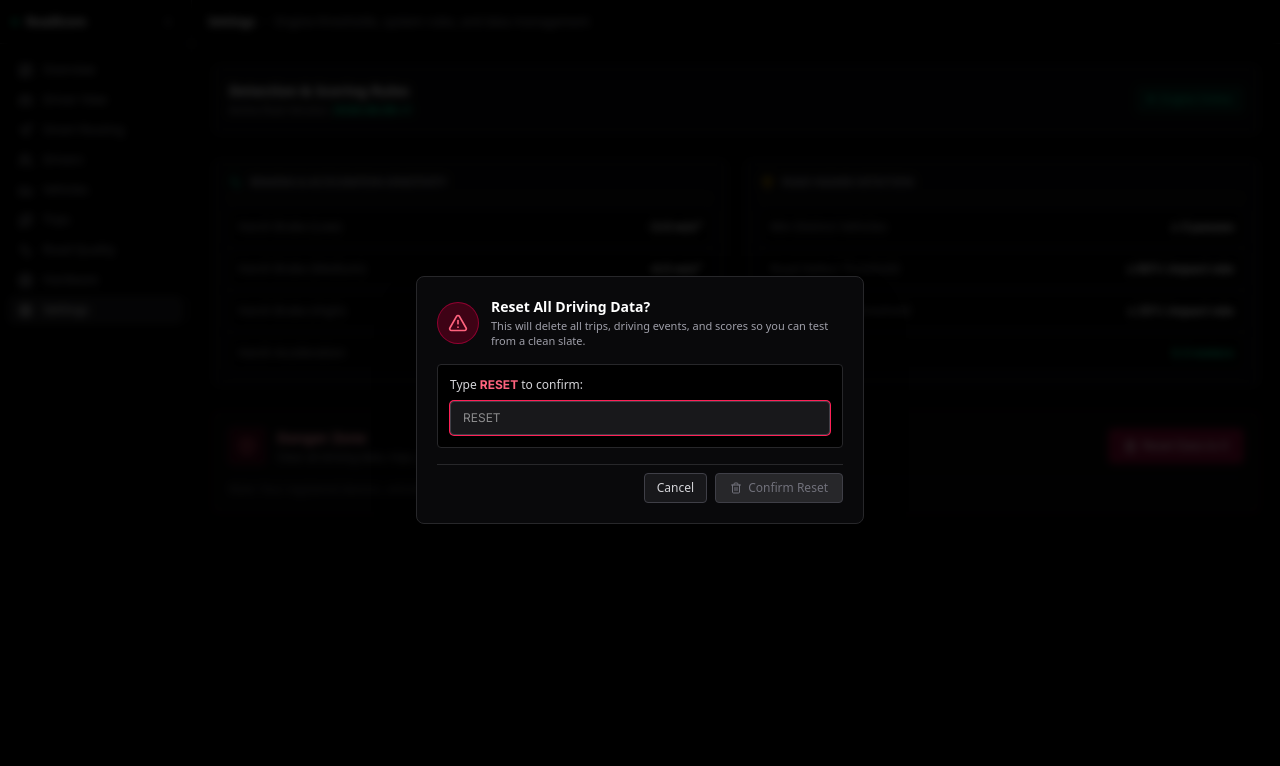
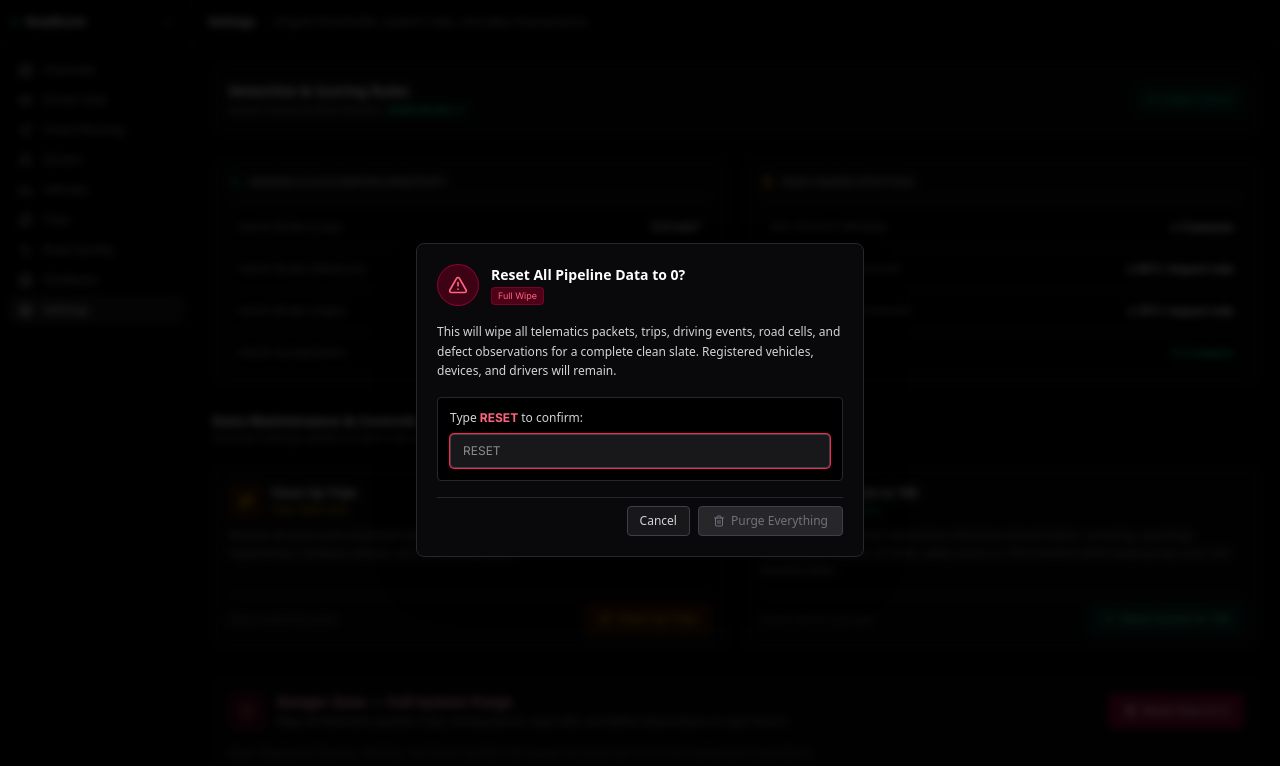
Before and after one commit to gavesh-uhh/roadscore-r1, a Next.js app in the folder web/: page /settings in a window 1280 px wide. Both pictures are taken after a click on the button "Reset Data to 0". Shown: the top 766 px of the page. Built offline with nearby package versions, Linux system fonts and the light colour scheme.

Commit message:
feat(settings): add granular Clean Up Trips and Reset Scores to 100 maintenance controls

```diff
--- a/web/src/app/api/admin/purge/route.ts
+++ b/web/src/app/api/admin/purge/route.ts
@@ -5,10 +5,14 @@ import { createClient } from '@supabase/supabase-js';
 export async function POST(request: Request) {
   try {
     const body = await request.json().catch(() => ({}));
+    const action = body.action || (body.confirmation === 'PURGE_ALL_DATA' ? 'PURGE_ALL_DATA' : null);
 
-    if (body.confirmation !== 'PURGE_ALL_DATA') {
+    if (!action || !['CLEAN_TRIPS', 'RESET_SCORES', 'PURGE_ALL_DATA'].includes(action)) {
       return NextResponse.json(
-        { error: 'Missing or invalid confirmation string. Required: PURGE_ALL_DATA' },
+        {
+          error:
+            'Invalid or missing action. Supported actions: CLEAN_TRIPS, RESET_SCORES, PURGE_ALL_DATA',
+        },
         { status: 400 }
       );
     }
@@ -16,9 +20,22 @@ export async function POST(request: Request) {
     const databaseUrl = process.env.DATABASE_URL;
 
     if (databaseUrl) {
-      // Fast atomic TRUNCATE CASCADE across all pipeline tables
       const sql = postgres(databaseUrl, { prepare: false });
       try {
+        if (action === 'CLEAN_TRIPS') {
+          // Clean only trips
+          await sql`TRUNCATE TABLE trips CASCADE`;
+        } else if (action === 'RESET_SCORES') {
+          // Clear only driver misconduct events & scores table to restore baseline 100
+          await sql`
+            DELETE FROM driving_events
+            WHERE category = 'driver'
+               OR type LIKE 'driver.%'
+               OR attributed_to_driver = true;
+            TRUNCATE TABLE scores CASCADE;
+          `;
+        } else if (action === 'PURGE_ALL_DATA') {
+          // Fast atomic TRUNCATE CASCADE across all pipeline tables
           await sql`
             TRUNCATE TABLE
               scores,
@@ -32,34 +49,65 @@ export async function POST(request: Request) {
               telemetry
             CASCADE
           `;
+        }
       } finally {
         await sql.end();
       }
     } else {
       // Fallback via Supabase REST
       const supabaseUrl = process.env.NEXT_PUBLIC_SUPABASE_URL!;
-      const serviceKey = process.env.SUPABASE_SERVICE_ROLE_KEY || process.env.NEXT_PUBLIC_SUPABASE_ANON_KEY!;
+      const serviceKey =
+        process.env.SUPABASE_SERVICE_ROLE_KEY || process.env.NEXT_PUBLIC_SUPABASE_ANON_KEY!;
       const supabase = createClient(supabaseUrl, serviceKey, { auth: { persistSession: false } });
 
+      if (action === 'CLEAN_TRIPS') {
+        await supabase.from('trips').delete().neq('id', '00000000-0000-0000-0000-000000000000');
+      } else if (action === 'RESET_SCORES') {
+        await supabase
+          .from('driving_events')
+          .delete()
+          .or('category.eq.driver,type.ilike.driver.%,attributed_to_driver.eq.true');
         await supabase.from('scores').delete().neq('id', '00000000-0000-0000-0000-000000000000');
-      await supabase.from('driving_events').delete().neq('id', '00000000-0000-0000-0000-000000000000');
+      } else if (action === 'PURGE_ALL_DATA') {
+        await supabase.from('scores').delete().neq('id', '00000000-0000-0000-0000-000000000000');
+        await supabase
+          .from('driving_events')
+          .delete()
+          .neq('id', '00000000-0000-0000-0000-000000000000');
         await supabase.from('trips').delete().neq('id', '00000000-0000-0000-0000-000000000000');
-      await supabase.from('road_defects').delete().neq('id', '00000000-0000-0000-0000-000000000000');
-      await supabase.from('predictions').delete().neq('id', '00000000-0000-0000-0000-000000000000');
+        await supabase
+          .from('road_defects')
+          .delete()
+          .neq('id', '00000000-0000-0000-0000-000000000000');
+        await supabase
+          .from('predictions')
+          .delete()
+          .neq('id', '00000000-0000-0000-0000-000000000000');
         await supabase.from('road_cells').delete().neq('h3_12', '');
         await supabase.from('engine_checkpoints').delete().neq('consumer', '');
         await supabase.from('telemetry').delete().gte('id', 0);
       }
+    }
+
+    let message = '';
+    if (action === 'CLEAN_TRIPS') {
+      message = 'All trip history has been cleared. Driver profiles, telemetry, and road defects preserved.';
+    } else if (action === 'RESET_SCORES') {
+      message = 'All driver infractions cleared. Driver safety scores are restored to 100.0 baseline.';
+    } else {
+      message = 'All telematics, trips, driving events, road cells, defects, and scores have been purged to 0. Fleet configuration preserved.';
+    }
 
     return NextResponse.json({
       success: true,
-      message: 'All telematics, trips, driving events, road cells, defects, and scores have been purged to 0. Fleet configuration (devices, vehicles, drivers) preserved.',
-      purgedAt: new Date().toISOString(),
+      action,
+      message,
+      executedAt: new Date().toISOString(),
     });
   } catch (err: any) {
-    console.error('Purge error:', err);
+    console.error('Data management action error:', err);
     return NextResponse.json(
-      { error: err.message || 'Internal server error while purging data' },
+      { error: err.message || 'Internal server error while performing data management action' },
       { status: 500 }
     );
   }
--- a/web/src/app/settings/page.tsx
+++ b/web/src/app/settings/page.tsx
@@ -12,16 +12,59 @@ import {
   Activity,
   MapPin,
   ShieldAlert,
+  ShieldCheck,
+  Route,
+  Sparkles,
 } from 'lucide-react';
 
+type ActionType = 'CLEAN_TRIPS' | 'RESET_SCORES' | 'PURGE_ALL_DATA';
+
+interface ModalConfig {
+  action: ActionType;
+  title: string;
+  description: string;
+  confirmWord?: string;
+  buttonText: string;
+  badge: string;
+  variant: 'amber' | 'emerald' | 'rose';
+}
+
+const MODAL_CONFIGS: Record<ActionType, ModalConfig> = {
+  CLEAN_TRIPS: {
+    action: 'CLEAN_TRIPS',
+    title: 'Clean Up Trip Records?',
+    description: 'This will delete all completed and active trip records. Driver profiles, hardware devices, vehicle assignments, and road defect maps will NOT be affected.',
+    buttonText: 'Clean Trips',
+    badge: 'Trips Only',
+    variant: 'amber',
+  },
+  RESET_SCORES: {
+    action: 'RESET_SCORES',
+    title: 'Reset Safety Scores to 100?',
+    description: 'This will clear all driver-attributed infractions (harsh brakes, accelerations, speeding). All drivers will immediately return to a pristine 100.0 baseline score. Trips, road hazards, and vehicle assignments are preserved.',
+    buttonText: 'Reset Scores to 100',
+    badge: 'Score Restoration',
+    variant: 'emerald',
+  },
+  PURGE_ALL_DATA: {
+    action: 'PURGE_ALL_DATA',
+    title: 'Reset All Pipeline Data to 0?',
+    description: 'This will wipe all telematics packets, trips, driving events, road cells, and defect observations for a complete clean slate. Registered vehicles, devices, and drivers will remain.',
+    confirmWord: 'RESET',
+    buttonText: 'Purge Everything',
+    badge: 'Full Wipe',
+    variant: 'rose',
+  },
+};
+
 export default function EngineSettings() {
-  const [showModal, setShowModal] = useState(false);
+  const [activeModal, setActiveModal] = useState<ModalConfig | null>(null);
   const [confirmInput, setConfirmInput] = useState('');
-  const [isPurging, setIsPurging] = useState(false);
+  const [isProcessing, setIsProcessing] = useState(false);
   const [statusMessage, setStatusMessage] = useState<{ type: 'success' | 'error'; text: string } | null>(null);
 
-  const handlePurge = async () => {
-    setIsPurging(true);
+  const executeAction = async (action: ActionType) => {
+    setIsProcessing(true);
     setStatusMessage(null);
 
     try {
@@ -30,30 +73,28 @@ export default function EngineSettings() {
         headers: {
           'Content-Type': 'application/json',
         },
-        body: JSON.stringify({
-          confirmation: 'PURGE_ALL_DATA',
-        }),
+        body: JSON.stringify({ action }),
       });
 
       const data = await res.json();
 
       if (!res.ok) {
-        throw new Error(data.error || 'Failed to clear data');
+        throw new Error(data.error || 'Failed to execute maintenance action');
       }
 
       setStatusMessage({
         type: 'success',
-        text: 'All driving data, trips, and scores have been reset to 0.',
+        text: data.message || 'Action executed successfully.',
       });
-      setShowModal(false);
+      setActiveModal(null);
       setConfirmInput('');
     } catch (err: any) {
       setStatusMessage({
         type: 'error',
-        text: err.message || 'An error occurred while clearing data',
+        text: err.message || 'An error occurred while executing the maintenance action',
       });
     } finally {
-      setIsPurging(false);
+      setIsProcessing(false);
     }
   };
 
@@ -61,10 +102,10 @@ export default function EngineSettings() {
     <div className="flex flex-col min-h-screen bg-black text-white font-sans text-xs">
       <Header
         title="Settings"
-        subtitle="Engine thresholds, system rules, and data management"
+        subtitle="Engine thresholds, system rules, and data maintenance"
       />
 
-      <div className="p-5 space-y-6 w-full">
+      <div className="p-5 space-y-6 max-w-6xl w-full mx-auto">
         {/* Status Notification Banner */}
         <AnimatePresence>
           {statusMessage && (
@@ -75,8 +116,8 @@ export default function EngineSettings() {
               transition={{ duration: 0.15 }}
               className={`p-3.5 rounded-md border flex items-center gap-3 ${
                 statusMessage.type === 'success'
-                  ? 'bg-emerald-950/40 border-emerald-500/40 text-emerald-300'
-                  : 'bg-rose-950/40 border-rose-500/40 text-rose-300'
+                  ? 'bg-emerald-950/50 border-emerald-500/40 text-emerald-300'
+                  : 'bg-rose-950/50 border-rose-500/40 text-rose-300'
               }`}
             >
               {statusMessage.type === 'success' ? (
@@ -102,7 +143,7 @@ export default function EngineSettings() {
           <div>
             <h2 className="text-sm font-bold text-white">Detection & Scoring Rules</h2>
             <p className="text-zinc-400 text-[11px] mt-0.5">
-              Active Rule Version: <span className="text-emerald-400 font-mono font-bold">2026.08.09-r1</span>
+              Active Canonical Rule Version: <span className="text-emerald-400 font-mono font-bold">2026.08.09-r1</span>
             </p>
           </div>
           <div className="flex items-center gap-2">
@@ -166,7 +207,93 @@ export default function EngineSettings() {
           </div>
         </div>
 
-        {/* Danger Zone */}
+        {/* Data Maintenance Section */}
+        <div className="space-y-3">
+          <div className="flex items-center justify-between border-b border-zinc-800/80 pb-2">
+            <div>
+              <h2 className="text-sm font-bold text-white">Data Maintenance & Controls</h2>
+              <p className="text-zinc-400 text-[11px]">
+                Granular cleanup utilities to reset trips or restore safety scores without deleting fleet registry
+              </p>
+            </div>
+          </div>
+
+          <div className="grid grid-cols-1 md:grid-cols-2 gap-4">
+            {/* Card 1: Clean Up Trips */}
+            <div className="bg-zinc-950 border border-zinc-800 rounded-md p-4 flex flex-col justify-between space-y-4 hover:border-zinc-700 transition-colors">
+              <div className="space-y-2">
+                <div className="flex items-center justify-between">
+                  <div className="flex items-center gap-2">
+                    <div className="p-2 rounded bg-amber-950/50 border border-amber-800/50 text-amber-400">
+                      <Route size={16} />
+                    </div>
+                    <div>
+                      <h3 className="text-xs font-bold text-white">Clean Up Trips</h3>
+                      <span className="text-[10px] text-amber-400 font-mono">Trips Table Only</span>
+                    </div>
+                  </div>
+                </div>
+                <p className="text-zinc-400 text-[11px] leading-relaxed">
+                  Remove all active and completed trip replay records. Preserves all driver profiles, vehicle registrations, hardware devices, and road quality maps.
+                </p>
+              </div>
+
+              <div className="pt-2 border-t border-zinc-900 flex items-center justify-between">
+                <span className="text-[10px] text-zinc-500 font-mono">Keeps events & scores</span>
+                <button
+                  id="btn-clean-trips"
+                  type="button"
+                  onClick={() => {
+                    setConfirmInput('');
+                    setActiveModal(MODAL_CONFIGS.CLEAN_TRIPS);
+                  }}
+                  className="inline-flex items-center gap-1.5 px-3 py-1.5 bg-amber-950/70 hover:bg-amber-900/80 text-amber-300 font-medium rounded border border-amber-800/80 transition-colors cursor-pointer text-xs"
+                >
+                  <Route size={12} />
+                  <span>Clean Up Trips</span>
+                </button>
+              </div>
+            </div>
+
+            {/* Card 2: Reset Score to 100 */}
+            <div className="bg-zinc-950 border border-zinc-800 rounded-md p-4 flex flex-col justify-between space-y-4 hover:border-zinc-700 transition-colors">
+              <div className="space-y-2">
+                <div className="flex items-center justify-between">
+                  <div className="flex items-center gap-2">
+                    <div className="p-2 rounded bg-emerald-950/50 border border-emerald-800/50 text-emerald-400">
+                      <Sparkles size={16} />
+                    </div>
+                    <div>
+                      <h3 className="text-xs font-bold text-white">Reset Scores to 100</h3>
+                      <span className="text-[10px] text-emerald-400 font-mono">Clear Infractions</span>
+                    </div>
+                  </div>
+                </div>
+                <p className="text-zinc-400 text-[11px] leading-relaxed">
+                  Clear all recorded driver misconduct infractions (harsh brakes, cornering, speeding). Immediately restores all driver safety scores to 100.0 baseline while keeping trips and road hazards intact.
+                </p>
+              </div>
+
+              <div className="pt-2 border-t border-zinc-900 flex items-center justify-between">
+                <span className="text-[10px] text-zinc-500 font-mono">Keeps trips & road cells</span>
+                <button
+                  id="btn-reset-scores"
+                  type="button"
+                  onClick={() => {
+                    setConfirmInput('');
+                    setActiveModal(MODAL_CONFIGS.RESET_SCORES);
+                  }}
+                  className="inline-flex items-center gap-1.5 px-3 py-1.5 bg-emerald-950/70 hover:bg-emerald-900/80 text-emerald-300 font-medium rounded border border-emerald-800/80 transition-colors cursor-pointer text-xs"
+                >
+                  <ShieldCheck size={12} />
+                  <span>Reset Scores to 100</span>
+                </button>
+              </div>
+            </div>
+          </div>
+        </div>
+
+        {/* Danger Zone: Full Wipe */}
         <div className="border border-rose-900/40 bg-zinc-950/80 rounded-md p-4 space-y-3">
           <div className="flex items-center justify-between">
             <div className="flex items-center gap-3">
@@ -175,18 +302,20 @@ export default function EngineSettings() {
               </div>
               <div>
                 <h3 className="text-sm font-bold text-rose-300">
-                  Danger Zone
+                  Danger Zone — Full System Purge
                 </h3>
                 <p className="text-zinc-400 text-[11px] mt-0.5">
-                  Clear all driving data, trips, and scores to start testing from 0.
+                  Wipe all telematics packets, trips, driving events, road cells, and defect observations to start from 0.
                 </p>
               </div>
             </div>
 
             <button
+              id="btn-purge-all"
+              type="button"
               onClick={() => {
                 setConfirmInput('');
-                setShowModal(true);
+                setActiveModal(MODAL_CONFIGS.PURGE_ALL_DATA);
               }}
               className="inline-flex items-center gap-1.5 px-3.5 py-2 bg-rose-900/80 hover:bg-rose-800 text-white font-medium rounded border border-rose-700/80 transition-colors cursor-pointer text-xs"
             >
@@ -196,14 +325,14 @@ export default function EngineSettings() {
           </div>
 
           <p className="text-[11px] text-zinc-500 pt-1 border-t border-zinc-900">
-            Note: Your registered devices, vehicles, and driver profiles will not be deleted.
+            Note: Registered devices, vehicles, and driver profiles will always be preserved across all maintenance operations.
           </p>
         </div>
       </div>
 
       {/* Confirmation Modal */}
       <AnimatePresence>
-        {showModal && (
+        {activeModal && (
           <div className="fixed inset-0 z-50 flex items-center justify-center p-4">
             {/* Backdrop */}
             <motion.div
@@ -212,8 +341,8 @@ export default function EngineSettings() {
               exit={{ opacity: 0 }}
               transition={{ duration: 0.15 }}
               onClick={() => {
-                if (!isPurging) {
-                  setShowModal(false);
+                if (!isProcessing) {
+                  setActiveModal(null);
                   setConfirmInput('');
                 }
               }}
@@ -229,41 +358,59 @@ export default function EngineSettings() {
               className="relative z-10 bg-zinc-950 border border-zinc-800 rounded-lg max-w-md w-full p-5 space-y-4 shadow-2xl"
             >
               <div className="flex items-center gap-3">
-                <div className="p-2.5 rounded-full bg-rose-950/80 border border-rose-800/80 text-rose-400">
+                <div
+                  className={`p-2.5 rounded-full border ${
+                    activeModal.variant === 'rose'
+                      ? 'bg-rose-950/80 border-rose-800/80 text-rose-400'
+                      : activeModal.variant === 'amber'
+                      ? 'bg-amber-950/80 border-amber-800/80 text-amber-400'
+                      : 'bg-emerald-950/80 border-emerald-800/80 text-emerald-400'
+                  }`}
+                >
                   <AlertTriangle size={20} />
                 </div>
                 <div>
-                  <h3 className="text-sm font-bold text-white">
-                    Reset All Driving Data?
-                  </h3>
-                  <p className="text-zinc-400 text-[11px] mt-0.5">
-                    This will delete all trips, driving events, and scores so you can test from a clean slate.
-                  </p>
+                  <h3 className="text-sm font-bold text-white">{activeModal.title}</h3>
+                  <span
+                    className={`inline-block px-1.5 py-0.5 rounded text-[9px] font-mono mt-0.5 ${
+                      activeModal.variant === 'rose'
+                        ? 'bg-rose-950 text-rose-400 border border-rose-800/50'
+                        : activeModal.variant === 'amber'
+                        ? 'bg-amber-950 text-amber-400 border border-amber-800/50'
+                        : 'bg-emerald-950 text-emerald-400 border border-emerald-800/50'
+                    }`}
+                  >
+                    {activeModal.badge}
+                  </span>
                 </div>
               </div>
 
+              <p className="text-zinc-300 text-xs leading-relaxed">{activeModal.description}</p>
+
+              {activeModal.confirmWord && (
                 <div className="p-3 bg-black rounded border border-zinc-800 space-y-2 text-xs">
                   <p className="text-zinc-300">
-                  Type <span className="text-rose-400 font-bold font-mono">RESET</span> to confirm:
+                    Type <span className="text-rose-400 font-bold font-mono">{activeModal.confirmWord}</span> to confirm:
                   </p>
                   <input
                     type="text"
                     value={confirmInput}
                     onChange={(e) => setConfirmInput(e.target.value)}
-                  placeholder="RESET"
+                    placeholder={activeModal.confirmWord}
                     className="w-full bg-zinc-900 border border-zinc-700 rounded px-3 py-2 text-white font-mono text-xs focus:outline-none focus:ring-1 focus:ring-rose-500"
                     autoFocus
                   />
                 </div>
+              )}
 
               <div className="flex items-center justify-end gap-2 pt-2 border-t border-zinc-800">
                 <button
                   type="button"
                   onClick={() => {
-                    setShowModal(false);
+                    setActiveModal(null);
                     setConfirmInput('');
                   }}
-                  disabled={isPurging}
+                  disabled={isProcessing}
                   className="px-3 py-1.5 rounded bg-zinc-900 hover:bg-zinc-800 text-zinc-300 hover:text-white border border-zinc-700 transition-colors text-xs font-medium cursor-pointer"
                 >
                   Cancel
@@ -271,23 +418,36 @@ export default function EngineSettings() {
 
                 <button
                   type="button"
-                  onClick={handlePurge}
-                  disabled={confirmInput.trim().toUpperCase() !== 'RESET' || isPurging}
-                  className={`inline-flex items-center gap-1.5 px-3.5 py-1.5 rounded text-xs font-medium text-white transition-colors ${
-                    confirmInput.trim().toUpperCase() === 'RESET' && !isPurging
-                      ? 'bg-rose-600 hover:bg-rose-500 cursor-pointer'
+                  onClick={() => executeAction(activeModal.action)}
+                  disabled={
+                    (activeModal.confirmWord && confirmInput.trim().toUpperCase() !== activeModal.confirmWord) ||
+                    isProcessing
+                  }
+                  className={`inline-flex items-center gap-1.5 px-3.5 py-1.5 rounded text-xs font-medium text-white transition-colors cursor-pointer ${
+                    activeModal.variant === 'rose'
+                      ? confirmInput.trim().toUpperCase() === activeModal.confirmWord && !isProcessing
+                        ? 'bg-rose-600 hover:bg-rose-500'
                         : 'bg-zinc-800 text-zinc-500 cursor-not-allowed border border-zinc-700'
+                      : activeModal.variant === 'amber'
+                      ? 'bg-amber-600 hover:bg-amber-500'
+                      : 'bg-emerald-600 hover:bg-emerald-500'
                   }`}
                 >
-                  {isPurging ? (
+                  {isProcessing ? (
                     <>
                       <RefreshCw size={12} className="animate-spin" />
-                      <span>Resetting...</span>
+                      <span>Executing...</span>
                     </>
                   ) : (
                     <>
+                      {activeModal.variant === 'rose' ? (
                         <Trash2 size={12} />
-                      <span>Confirm Reset</span>
+                      ) : activeModal.variant === 'amber' ? (
+                        <Route size={12} />
+                      ) : (
+                        <Sparkles size={12} />
+                      )}
+                      <span>{activeModal.buttonText}</span>
                     </>
                   )}
                 </button>
```
Lines whose indentation alone changed are shown as unchanged.
